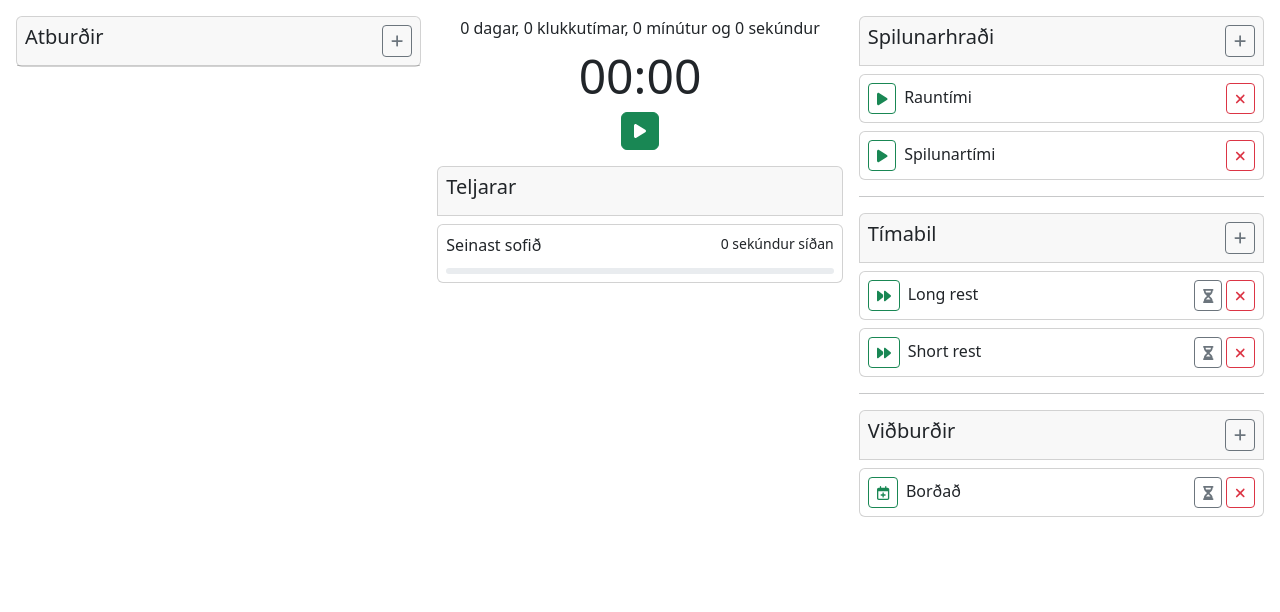
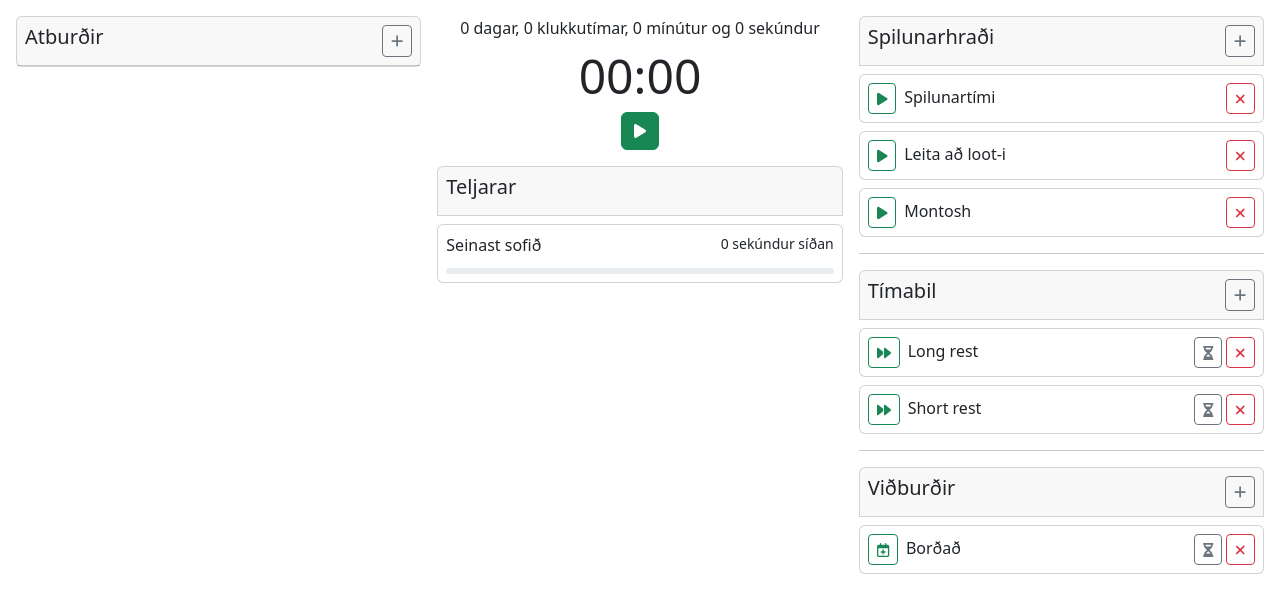
Before and after one commit to thoddi/dnd-timer, a React (Vite) app: page / in a window 1280 px wide. Shown: the top 612 px of the page. Built offline with nearby package versions, Linux system fonts and the light colour scheme.

Commit message:
Uppfært speedsInitialState

```diff
--- a/src/contexts/AppContextProvider.tsx
+++ b/src/contexts/AppContextProvider.tsx
@@ -25,13 +25,17 @@ export const EventContext = createContext<StorageInterface<InGameEvent>>({} as S
 
 const speedsInitialState = [
   {
-    name: 'Rauntími',
-    speed: 1,
+    name: 'Spilunartími',
+    speed: 2,
   },
   {
-    name: 'Spilunartími',
-    speed: 2,
-  }
+    name: 'Leita að loot-i',
+    speed: 60,
+  },
+  {
+    name: 'Montosh',
+    speed: unitsOfTime.hours.seconds * 8,
+  },
 ] as Create<Speed>[];
 const durationsInitialState = [
   {
```
